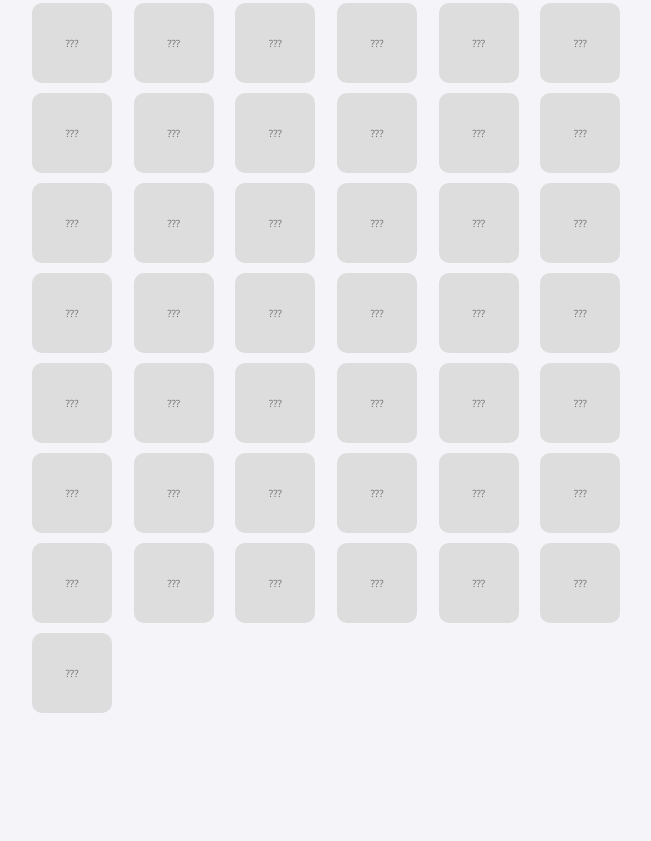
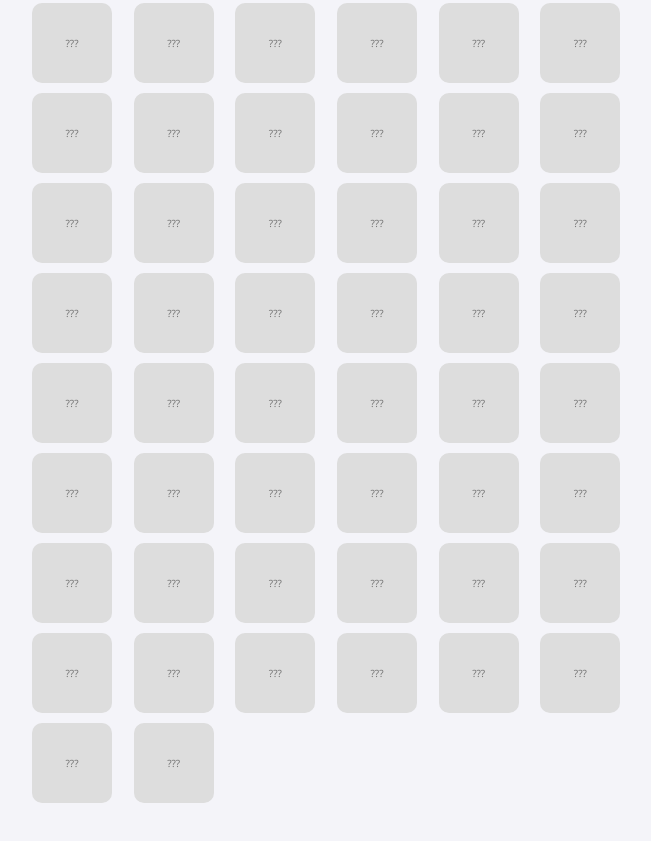
Before and after one commit to DjGarrett/data-error_DINO-exe, a plain HTML site: page gacha2-0.html in a window 1280 px wide. Shown: the part 956-1797 px from the top of the page, without its empty margins (308-959 px from the left). Before the commit the page ends 1717 px from the top, so only its background shows below. Drawn offline with nearby package versions, Linux system fonts and the light colour scheme.

Commit message:
nuevos personajes

```diff
--- a/gacha2-0.html
+++ b/gacha2-0.html
@@ -112,7 +112,15 @@
             { nombre: "Xenovia (α)", img: "imagenes/Xenovia_summer_version.jpg", rareza: "αstral"},
             { nombre: "Atago (α)", img: "imagenes/Atago_summer.png", rareza: "αstral"},
             { nombre: "Ram (α)", img: "imagenes/Ram_Null.jpg", rareza: "αstral"},
-            { nombre: "Grayfia Lucifuge (α)", img: "imagenes/Grayfi_Lucifuge_null.jpg", rareza: "αstral"}
+            { nombre: "Grayfia Lucifuge (α)", img: "imagenes/Grayfi_Lucifuge_null.jpg", rareza: "αstral"},
+            { nombre: "Tenka Izumo", img: "imagenes/Tenka_Izumo.jpg", rareza: "SSR"},
+            { nombre: "Renn Yamashiro", img: "imagenes/Yamashiro_Renn.jpg", rareza: "SSR"},
+            { nombre: "Delta", img: "imagenes/Delta.jpg", rareza: "SR"},
+            { nombre: "Alpha", img: "imagenes/Alpha.jpg", rareza: "SSR"},
+            { nombre: "Epsilon", img: "imagenes/epsilon.jpg", rareza: "SR"},
+            { nombre: "Beta", img: "imagenes/Beta.jpg", rareza: "SSR"},
+            { nombre: "beta (α)", img: "imagenes/Beta_astral.jpg", rareza: "αstral"},
+
         ];
 
         // --- SISTEMA DE PERSISTENCIA ---
```
Also changed, not shown: imagenes/Alpha.jpg (added), imagenes/Beta.jpg (added), imagenes/Beta_astral.jpg (added), imagenes/Delta.jpg (added), imagenes/Nico_Robin.jpg (added), imagenes/Tenka_Izumo.jpg (added), imagenes/Yachiho_Azuma.jpg (added), imagenes/Yamashiro_Renn.jpg (added), imagenes/Zero_Two.jpg (added), imagenes/epsilon.jpg (added), imagenes/esdeath.jpg (added).
